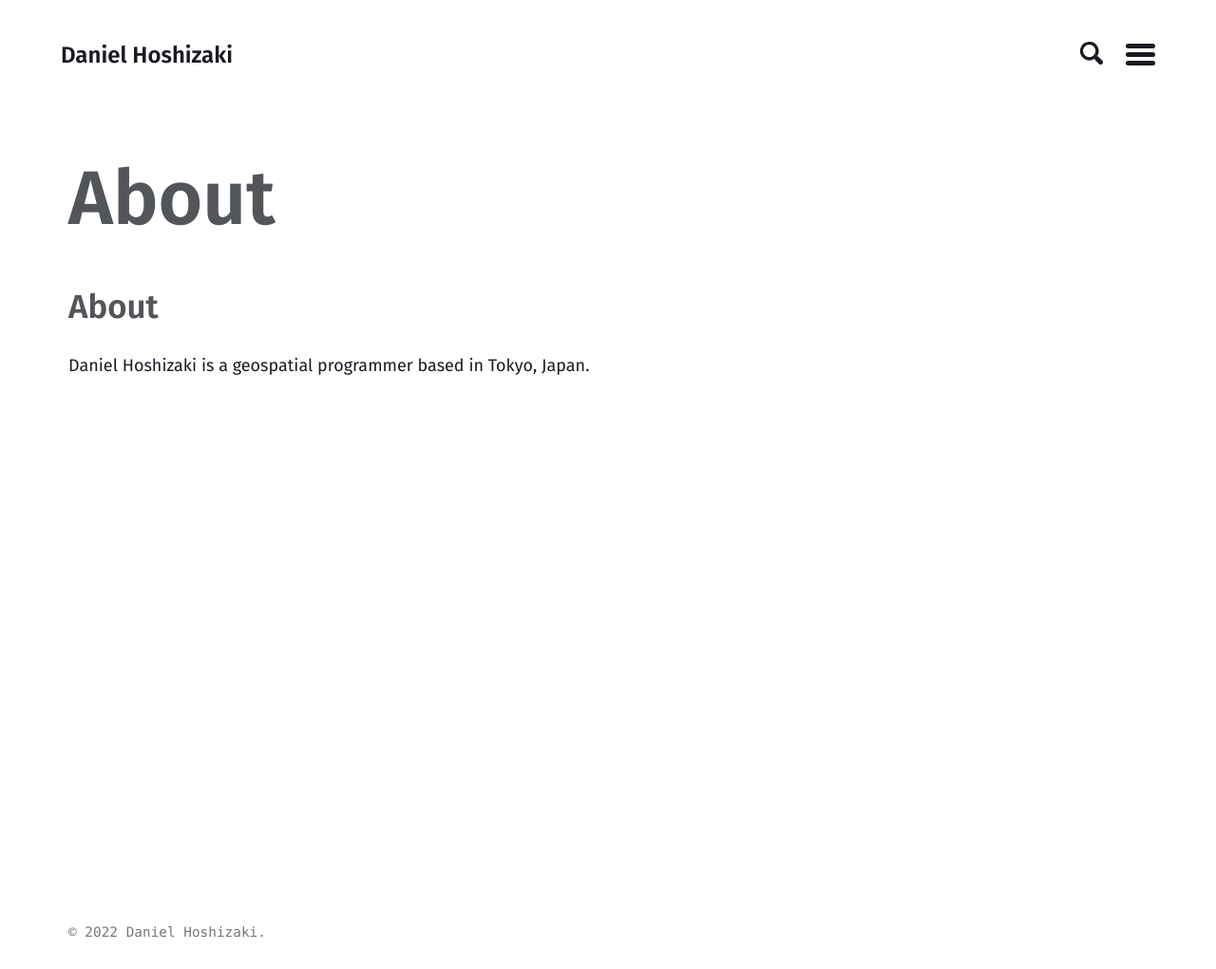
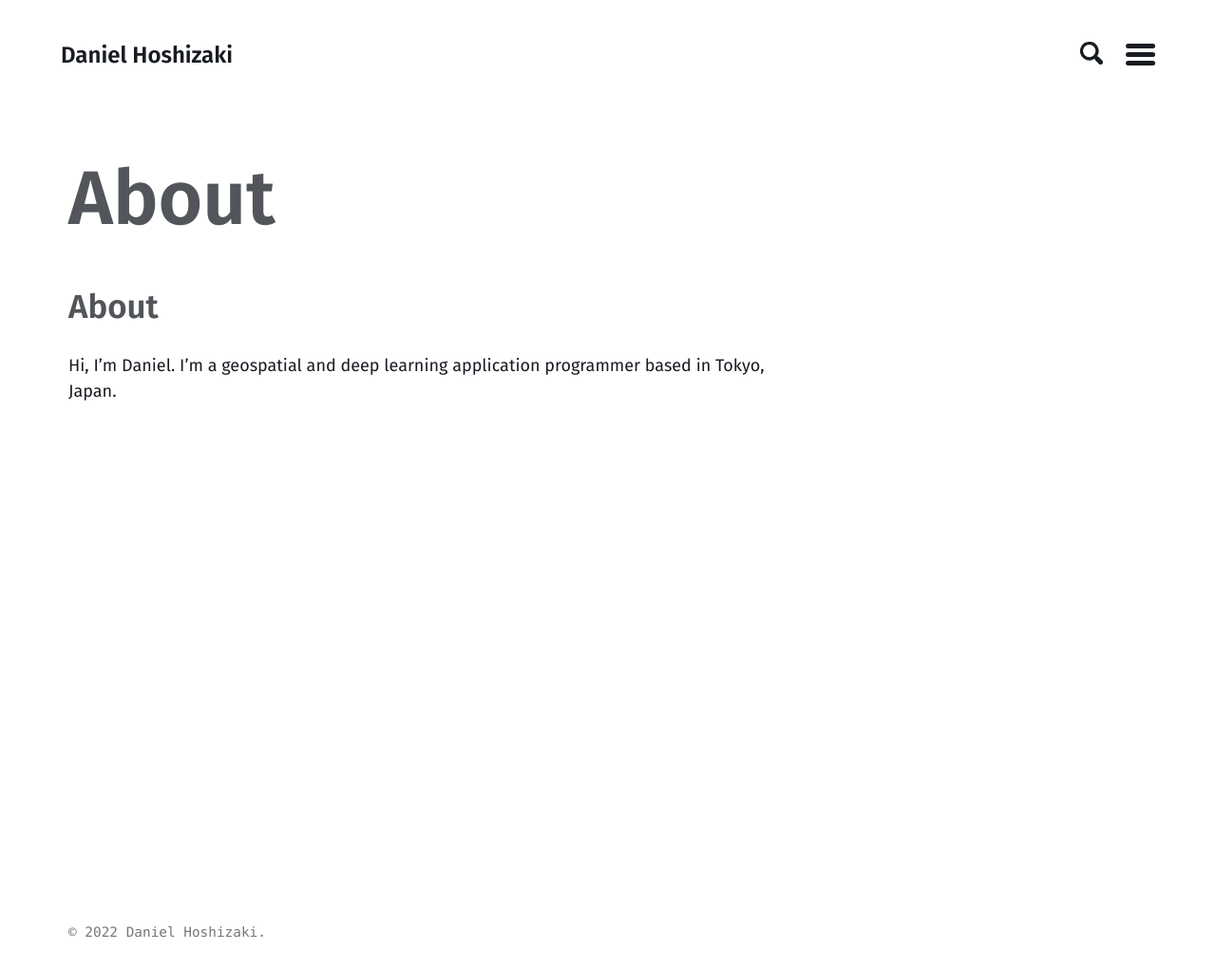
Before and after one commit to mmistakes/jekyll-theme-basically-basic, a Jekyll site: the page built from about.md, in a window 1280 px wide. Shown: the whole page at 95% size. Built offline with Jekyll 4.4.1, drawn with Linux system fonts in a browser that asks for light colours.

```diff
--- a/about.md
+++ b/about.md
@@ -6,4 +6,4 @@ permalink: /about/
 
 ## About
 
-Daniel Hoshizaki is a geospatial programmer based in Tokyo, Japan.
+Hi, I'm Daniel. I'm a geospatial and deep learning application programmer based in Tokyo, Japan.
```
Also changed, not shown: index.md (+3 -3 lines), assets/images/amine-ounnas-180287.jpg (deleted), assets/images/home.png (added).
